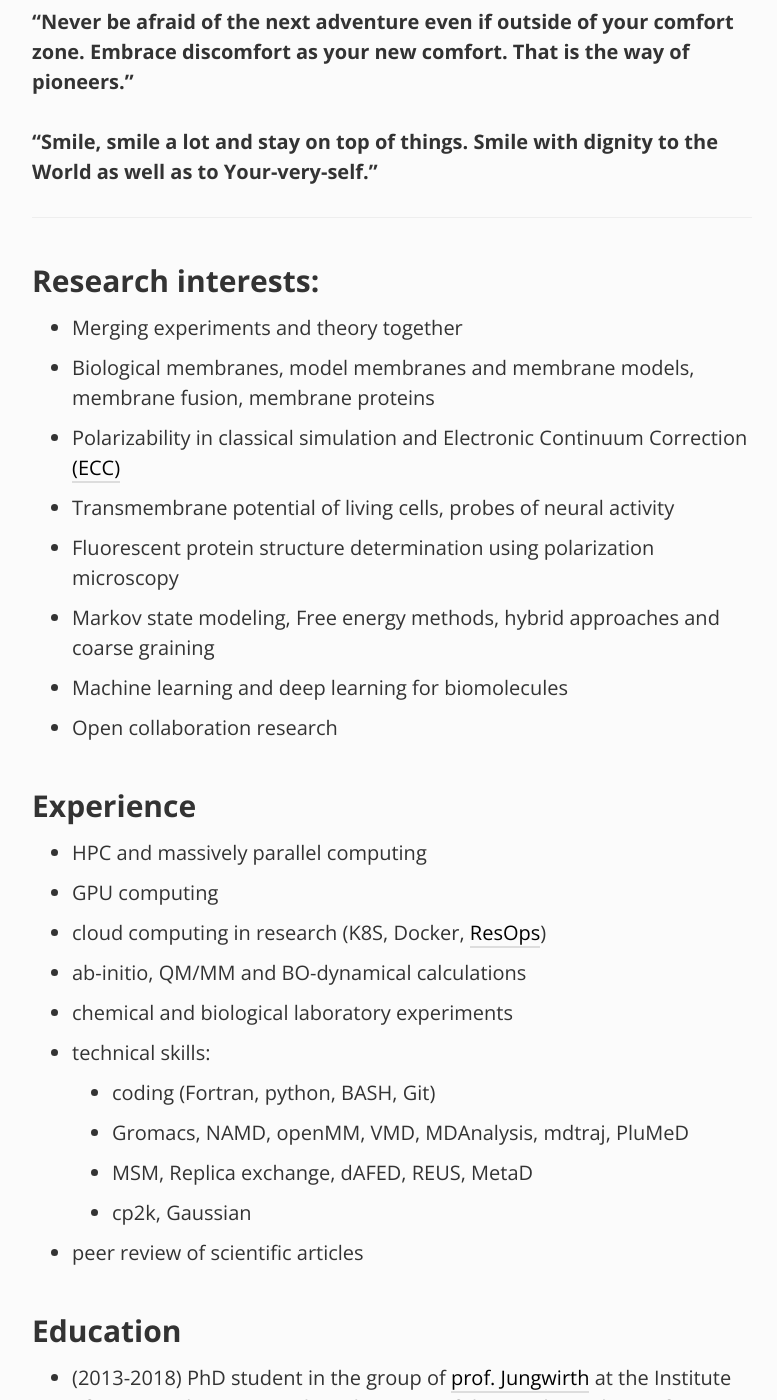
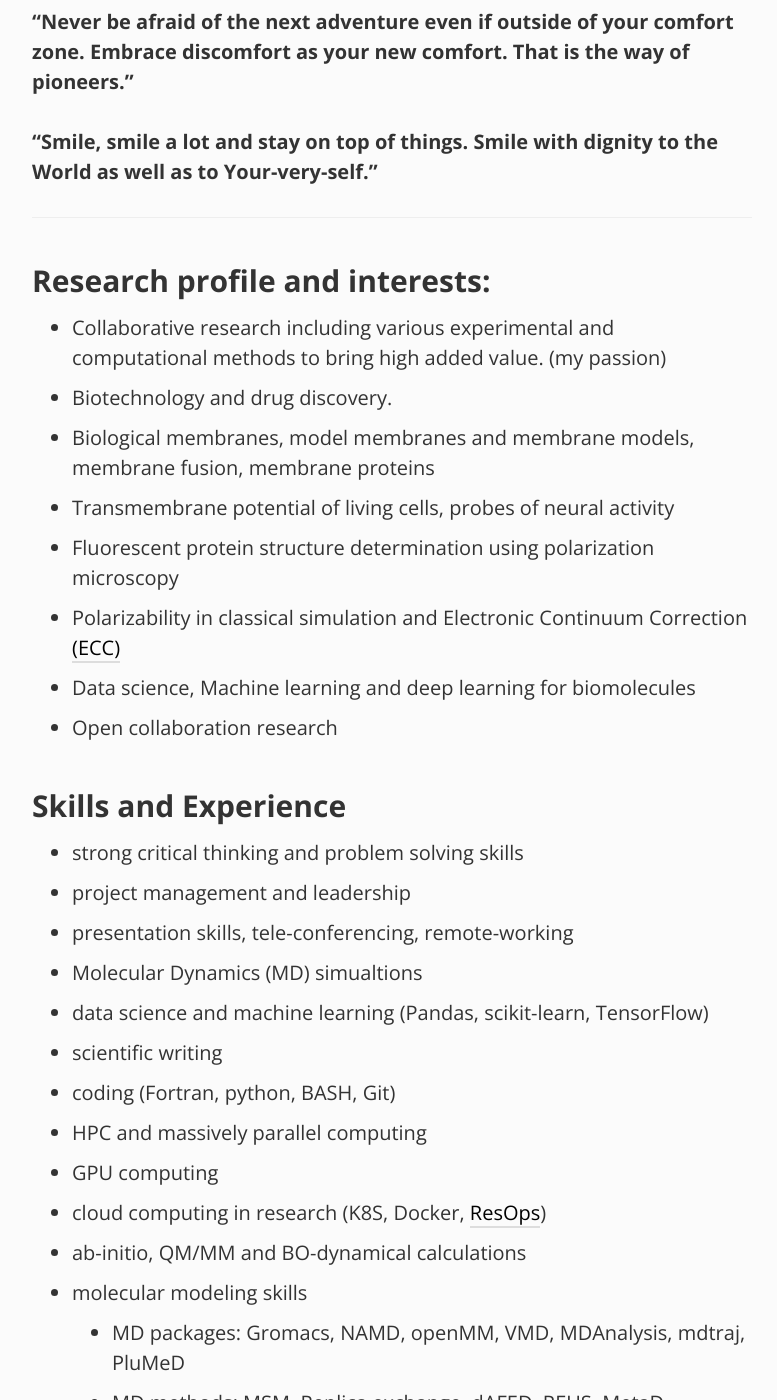
Before and after one commit to jmelcr/jmelcr.github.io, a Jekyll site: the page built from aboutme.md, in a window 1280 px wide and 1400 px high, scrolled down 465 px. Shown: the whole window, without its empty margins (248-1025 px from the left). Built offline with Jekyll 4.4.1, drawn with Linux system fonts in a browser that asks for light colours; comment, search, counter and statistics services are not loaded; some of the changed text lies outside the part shown.

Commit message:
Finished the major update

```diff
--- a/aboutme.md
+++ b/aboutme.md
@@ -29,38 +29,55 @@ Some of my core mottos.
 
 <HR>
 
-## Research interests:
 
--   Merging experiments and theory together
+## Research profile and interests:
+
+-   Collaborative research including various
+experimental and computational methods
+to bring high added value. (my passion)
+-   Biotechnology and drug discovery.
 -   Biological membranes, model membranes and membrane models, membrane fusion, membrane proteins
--   Polarizability in classical simulation and Electronic Continuum Correction [(ECC)](blog/ECC-post)
 -   Transmembrane potential of living cells, probes of neural activity
 -   Fluorescent protein structure determination using polarization microscopy
--   Markov state modeling, Free energy methods, hybrid approaches and coarse graining
--   Machine learning and deep learning for biomolecules
+-   Polarizability in classical simulation and Electronic Continuum Correction [(ECC)](blog/ECC-post)
+-   Data science, Machine learning and deep learning for biomolecules
 -   Open collaboration research
 
-## Experience
 
+
+## Skills and Experience
+
+-   strong critical thinking and problem solving skills
+-   project management and leadership
+-   presentation skills, tele-conferencing, remote-working
+-   Molecular Dynamics (MD) simualtions
+-   data science and machine learning (Pandas, scikit-learn, TensorFlow)
+-   scientific writing
+-   coding (Fortran, python, BASH, Git)
 -   HPC and massively parallel computing
 -   GPU computing
 -   cloud computing in research (K8S, Docker, [ResOps](https://tsi-ccdoc.readthedocs.io/en/external/ResOps/2019/Agenda-2019.html))
 -   ab-initio, QM/MM and BO-dynamical calculations
+-   molecular modeling skills
+    -   MD packages: Gromacs, NAMD, openMM, VMD, MDAnalysis, mdtraj, PluMeD
+    -   MD methods: MSM, Replica exchange, dAFED, REUS, MetaD
+    -   QM and QM/MM: cp2k, Gaussian
 -   chemical and biological laboratory experiments
--   technical skills:
-    -   coding (Fortran, python, BASH, Git)
-    -   Gromacs, NAMD, openMM, VMD, MDAnalysis, mdtraj, PluMeD
-    -   MSM, Replica exchange, dAFED, REUS, MetaD
-    -   cp2k, Gaussian
 -   peer review of scientific articles
 
 
 
-## Education
 
+## Education & Work experience
+
+-   (2018- ) Postdoctoral researcher in the group of [Siewert-Jan Marrink](http://cgmartini.nl/)
+at the [University of Groningen](https://www.rug.nl/).
+My work: see [current projects](projects).
 -   (2013-2018) PhD student in the group of [prof. Jungwirth](http://jungwirth.uochb.cas.cz/)
 at the Institute of Organic Chemistry and Biochemistry of the Czech Academy of Sciences in Prague.
 -   (2008-2013) Masters and Bachelors degree at Charles University in Prague
 
 
+<HR>
+
 {% include medaillon.md %}
```
Also changed, not shown: projects.md (+12 -1 lines).
